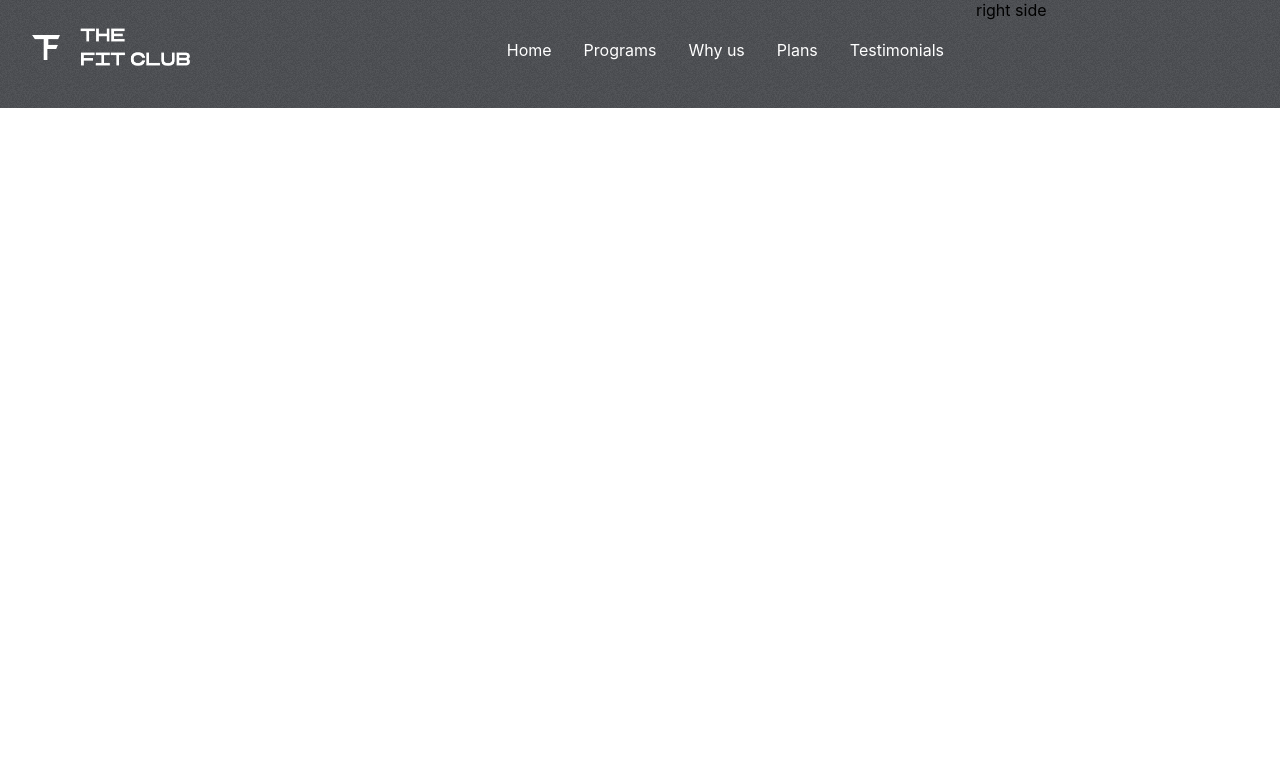
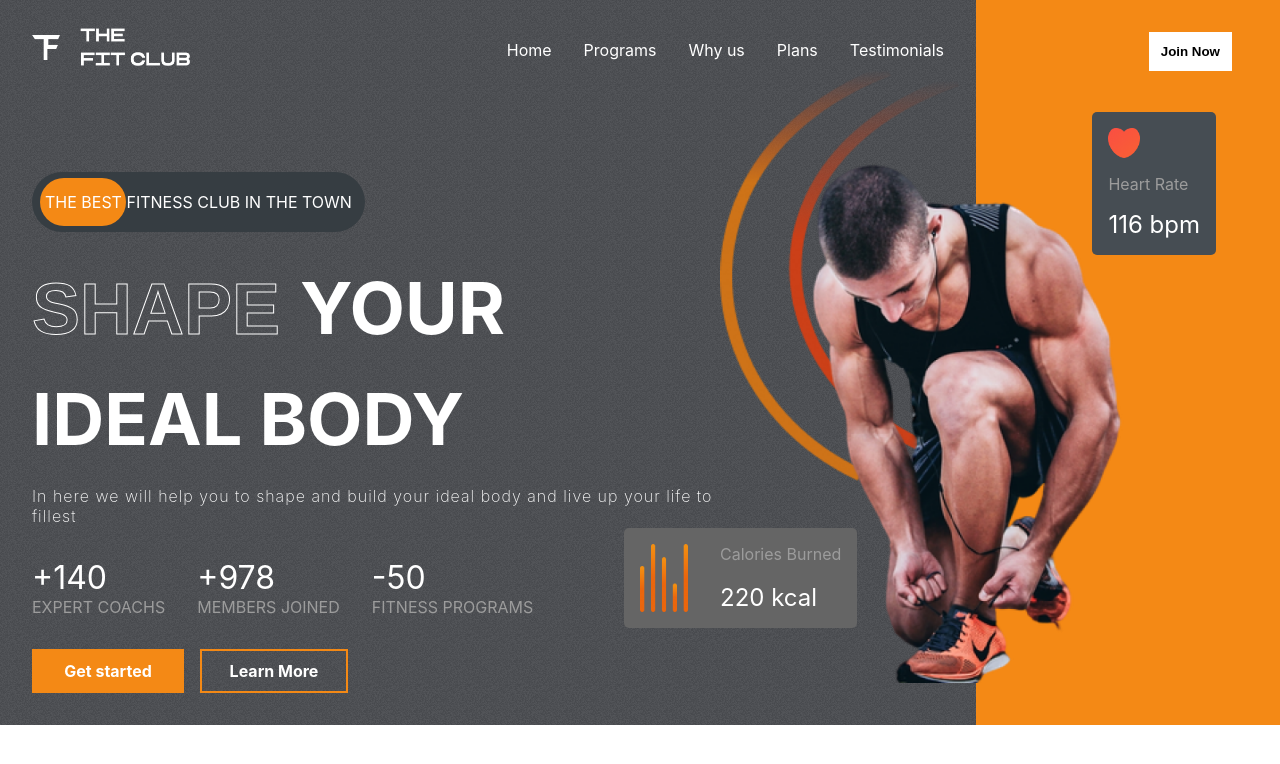
Before and after one commit to TOUILkhadija/fitclubwebsite, a React (Create React App) app: page / in a window 1280 px wide. Shown: the top 764 px of the page. Built offline with nearby package versions, Linux system fonts and the light colour scheme.

Commit message:
hero section

```diff
--- a/src/App.css
+++ b/src/App.css
@@ -1,12 +1,12 @@
 /* make variables */
 :root {
-  --lightgray: #D9D9D9;
+  --lightgray: #d9d9d9;
   --gray: #9c9c9c;
   --orange: #f48915;
-  --darkGrey: #464D53;
+  --darkGrey: #464d53;
   --caloryCard: #656565;
   --planCard: linear-gradient(210.41deg, #fa5042 1.14%, #ffa739 100.75%);
-  --appColor:  #3c3f45;
+  --appColor: #3c3f45;
 }
 
 .App {
@@ -18,6 +18,28 @@
   gap: 6rem;
   overflow: hidden;
 }
-::-webkit-scrollbar{
+::-webkit-scrollbar {
   display: none;
 }
+
+.stroke-text {
+  color: transparent;
+  font-family: Arial, Helvetica, sans-serif;
+  -webkit-text-stroke-width: 1px;
+  -webkit-text-stroke-color: white;
+}
+
+.btn {
+  background-color: white;
+  padding: 0.5rem;
+  font-weight: bold;
+  border: 4px solid transparent;
+  transition: 300ms all;
+  display: flex;
+  justify-content: center;
+  align-items: center;
+}
+
+.btn:hover {
+  cursor: pointer;
+}
--- a/src/components/Hero/Hero.css
+++ b/src/components/Hero/Hero.css
@@ -7,8 +7,175 @@
   padding: 2rem;
   padding-top: 1.5rem;
   flex: 3;
+  display: flex;
+  gap: 2rem;
+  flex-direction: column;
 }
 
 .right-h {
   flex: 1;
+  position: relative;
+  background-color: var(--orange);
 }
+
+.the-best-ad {
+  margin-top: 4rem;
+  background-color: #363d42;
+  border-radius: 4rem;
+  width: fit-content;
+  padding: 20px 13px;
+  text-transform: uppercase;
+  color: white;
+  position: relative;
+  display: flex;
+  align-items: center;
+  justify-content: flex-start;
+}
+
+.the-best-ad > span {
+  z-index: 2;
+}
+.the-best-ad > div {
+  position: absolute;
+  background-color: var(--orange);
+  width: 5.4rem;
+  height: 80%;
+  left: 8px;
+  border-radius: 3rem;
+  z-index: 1;
+}
+
+.hero-text {
+  display: flex;
+  flex-direction: column;
+  gap: 1.5rem;
+  text-transform: uppercase;
+  font-size: 4.5rem;
+  font-weight: bold;
+  color: white;
+  text-overflow: inherit;
+}
+
+.hero-text > div:nth-of-type(3) {
+  font-size: 1rem;
+  font-weight: 200;
+  text-transform: none;
+  letter-spacing: 1px;
+  width: 80%;
+}
+
+.figures {
+  display: flex;
+  gap: 2rem;
+}
+
+.figures > div {
+  display: flex;
+  flex-direction: column;
+}
+
+.figures > div > span:nth-of-type(1) {
+  color: white;
+  font-size: 2rem;
+}
+.figures > div > span:nth-of-type(2) {
+  color: var(--gray);
+  text-transform: uppercase;
+}
+
+.hero-buttons {
+  display: flex;
+  gap: 1rem;
+  font-weight: normal;
+}
+
+.hero-buttons > :nth-child(1) {
+  color: white;
+  background-color: var(--orange);
+  width: 8rem;
+}
+
+.hero-buttons > :nth-child(2) {
+  color: white;
+  background-color: transparent;
+  width: 8rem;
+  border: 2px solid var(--orange);
+}
+
+.right-h > .btn {
+  position: absolute;
+  right: 3rem;
+  top: 2rem;
+  color: black;
+}
+
+.heart-rate {
+  display: flex;
+  flex-direction: column;
+  gap: 1rem;
+  background-color: var(--darkGrey);
+  width: fit-content;
+  padding: 1rem;
+  align-items: start;
+  border-radius: 5px;
+  position: absolute;
+  right: 4rem;
+  top: 7rem;
+}
+
+.heart-rate > img {
+  width: 2rem;
+}
+
+.heart-rate > :nth-child(2) {
+  color: var(--gray);
+}
+
+.heart-rate > :nth-child(3) {
+  color: white;
+  font-size: 1.5rem;
+}
+
+.hero-image {
+  position: absolute;
+  top: 10rem;
+  right: 8rem;
+  width: 23rem;
+}
+
+.hero-image-back {
+  position: absolute;
+  top: 4rem;
+  right: 20rem;
+  z-index: -1;
+  width: 15rem;
+}
+
+.calories {
+  display: flex;
+  gap: 2rem;
+  background-color: var(--caloryCard);
+  border-radius: 5px;
+  padding: 1rem;
+  width: fit-content;
+  position: absolute;
+  top: 33rem;
+  left: -22rem;
+}
+
+.calories > img {
+  width: 3rem;
+}
+.calories > div {
+  display: flex;
+  flex-direction: column;
+  justify-content: space-between;
+}
+
+.calories > div > :nth-child(1) {
+  color: var(--gray);
+}
+.calories > div > :nth-child(2) {
+  color: white;
+  font-size: 1.5rem;
+}
--- a/src/components/Hero/Hero.jsx
+++ b/src/components/Hero/Hero.jsx
@@ -1,14 +1,76 @@
 import React from 'react'
 import './Hero.css'
 import Header from '../Header/Header'
+import hero_image from '../../assets/hero_image.png'
+import hero_image_back from "../../assets/hero_image_back.png"
+import Heart from "../../assets/heart.png"
+import Calories from "../../assets/calories.png"
 const Hero = () => {
   return (
     <div className="hero">
       <div className="left-h">
         <Header />
+        {/*the best ad */}
+        <div className="the-best-ad">
+          <div>
+          </div>
+          <span>the best fitness club in the town</span>
+        </div>
+        <div className="hero-text">
+          <div>
+            <span className='stroke-text' >
+              Shape </span>
+            <span> Your</span>
+          </div>
+          <div><span>
+            Ideal body</span></div>
+          <div>
+            In here we will help you to shape and build your ideal body and live up your life to fillest
+            <span></span>
+          </div>
+        </div>
+        {/* figure */}
+        <div className="figures">
+          <div>
+            <span>+140</span>
+            <span>expert coachs</span>
+          </div>
+          <div>
+            <span>+978</span>
+            <span>members joined</span>
+          </div>
+          <div>
+            <span>-50</span>
+            <span>fitness programs</span>
+          </div>
+        </div>
+
+        {/* hero buttons */}
+        <div className="hero-buttons">
+          <buttons className="btn">Get started</buttons>
+          <buttons className="btn">Learn More</buttons>
 
         </div>
-            <div className="right-h">right side</div>
+      </div>
+      <div className="right-h">
+        <button className="btn">Join Now</button>
+        <div className="heart-rate">
+          <img src={Heart} alt="" />
+          <span>Heart Rate</span><span>116 bpm</span>
+        </div>
+        {/* hero images */}
+        <img src={hero_image} alt="" className="hero-image" />
+        <img src={hero_image_back} alt="" className='hero-image-back' />
+
+        <div className='calories'>
+          <img src={Calories} alt="" />
+          <div>
+            <span>Calories Burned</span>
+            <span>220 kcal</span>
+          </div>
+        </div>
+
+      </div>
 
     </div>
   )
```
Lines whose indentation alone changed are shown as unchanged.
